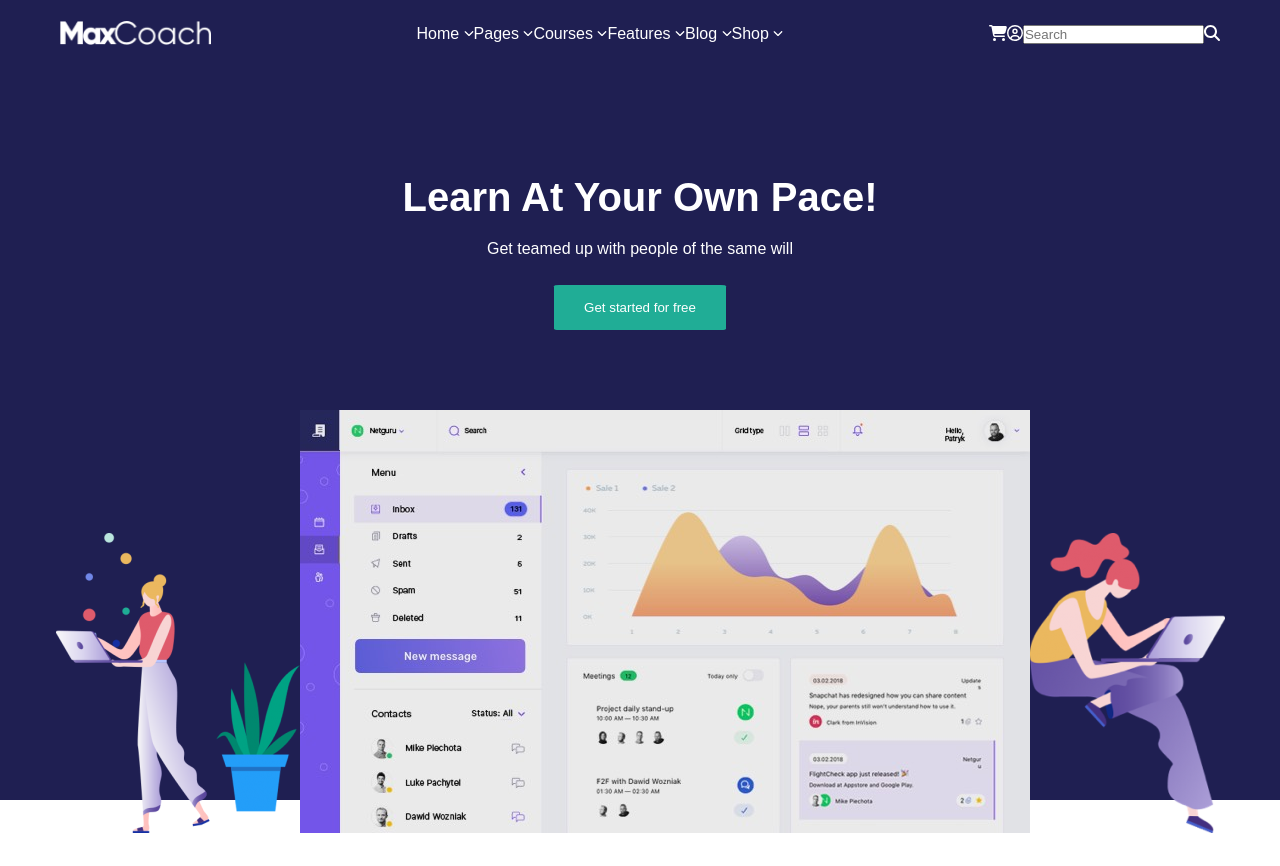
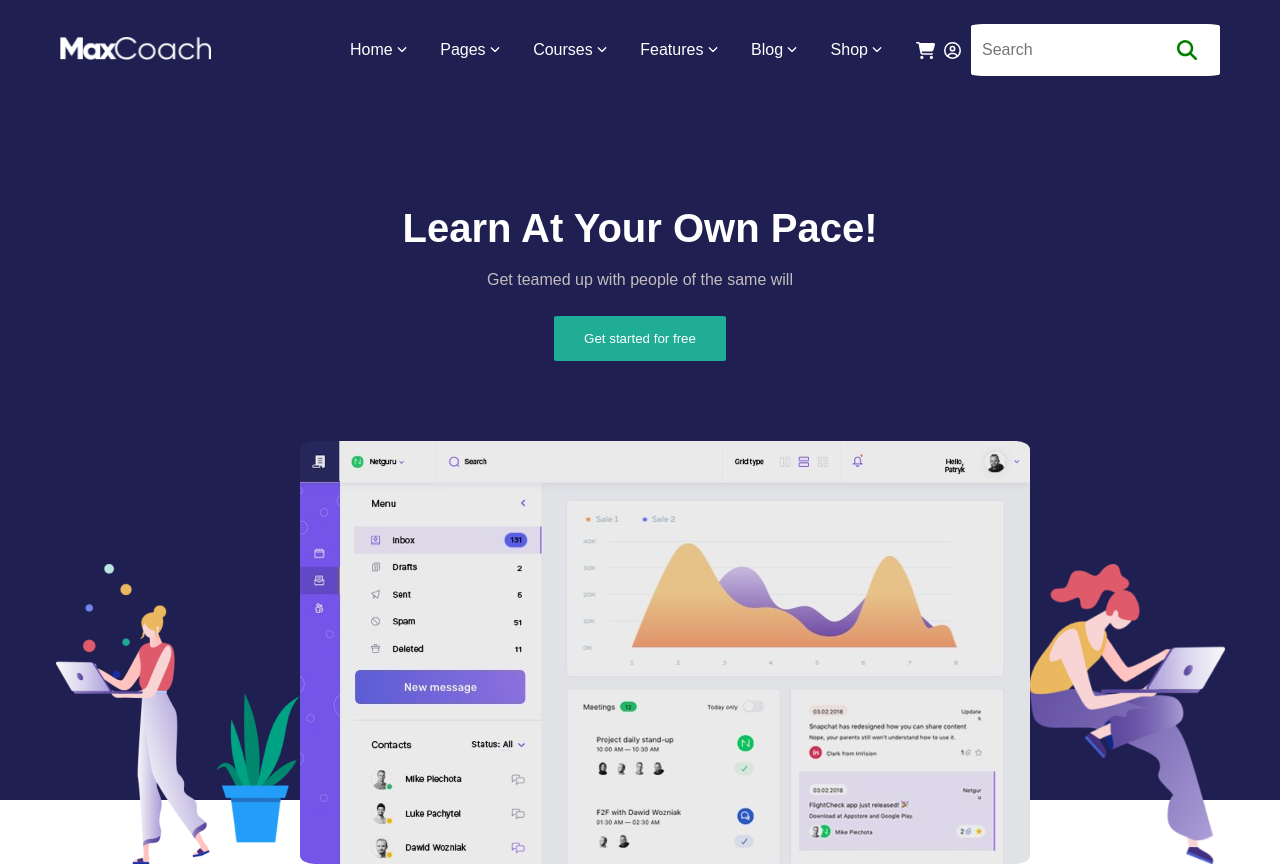
Before and after one commit to damianolagana/proj-html-vuejs, a Vue app in the folder vite-project/: page / in a window 1280 px wide. Shown: the top 866 px of the page. Built offline with nearby package versions, Linux system fonts and the light colour scheme.

Commit message:
navBar upgrade

```diff
--- a/vite-project/src/components/AppHeader.vue
+++ b/vite-project/src/components/AppHeader.vue
@@ -32,7 +32,7 @@ export default {
       </div>
       <div>
         <img src="../assets/img/home-6-hero-left-person-244x300.png" alt="">
-        <img src="../assets/img/home-6-hero-poster-final.jpg" alt="">
+        <img class="radius" src="../assets/img/home-6-hero-poster-final.jpg" alt="">
         <img src="../assets/img/home-6-hero-right-person-195x300.png" alt="">
       </div>
     </section>
@@ -41,6 +41,10 @@ export default {
 </template>
 
 <style lang="scss" scoped>
+.radius {
+  border-radius: 2%;
+}
+
 header {
   height: 800px;
   background-color: #1f1f52;
@@ -67,6 +71,7 @@ header {
 
     p {
       padding: 20px;
+      color: rgb(194, 189, 189);
     }
   }
 }
--- a/vite-project/src/components/AppNav.vue
+++ b/vite-project/src/components/AppNav.vue
@@ -21,17 +21,23 @@ export default {
     <div class="navLogo">
       <img src="../assets/img/dark-logo.png" alt="">
     </div>
-    <div class="flex justifySpaceB">
+    <div class="flex justifySpaceB navOptions">
       <div v-for="option in store.navBar">
         {{ option }}
         <font-awesome-icon width="10px" :icon="['fas', 'chevron-down']" />
       </div>
-    </div>
-    <div>
-      <font-awesome-icon :icon="['fas', 'cart-shopping']" />
-      <font-awesome-icon :icon="['far', 'circle-user']" />
-      <input type="text" placeholder="Search">
-      <font-awesome-icon :icon="['fas', 'magnifying-glass']" />
+      <div class="flex justifySpaceB alignCenter w35">
+        <font-awesome-icon class="fontIcon" :icon="['fas', 'cart-shopping']" />
+        <font-awesome-icon class="fontIcon" :icon="['far', 'circle-user']" />
+        <div class="flex searchBox">
+          <input type="text" placeholder="Search">
+          <div class="flex textCenter alignCenter justifyCenter">
+            <font-awesome-icon :icon="['fas', 'magnifying-glass']" />
+
+          </div>
+
+        </div>
+      </div>
     </div>
   </div>
 </template>
@@ -45,6 +51,7 @@ export default {
   justify-content: space-between;
   align-items: center;
   padding: 20px;
+  height: 100px;
 
   .navLogo {
     filter: brightness(6);
@@ -54,5 +61,40 @@ export default {
       width: 100%;
     }
   }
+
+  .navOptions {
+    width: 75%;
+    height: 100%;
+    align-items: center;
+  }
+}
+
+.fontIcon {
+  font-size: 17px;
+}
+
+input {
+  height: 50px;
+  border: none;
+  padding: 10px;
+  width: 85%;
+  font-size: 16px;
+}
+
+.searchBox {
+  border: 1px solid;
+  border-radius: 5%;
+
+  div {
+    height: 50px;
+    width: 30%;
+    background-color: white;
+    color: green;
+    font-size: 20px;
+  }
+}
+
+.w35 {
+  width: 35%;
 }
 </style>
--- a/vite-project/src/styles/general.scss
+++ b/vite-project/src/styles/general.scss
@@ -31,8 +31,16 @@ body {
     display: flex;
 }
 
+.justifyCenter {
+    justify-content: center;
+}
+
 .justifySpaceB {
     justify-content: space-between;
+}
+
+.alignCenter {
+    align-items: center;
 }
 
 .flexCol {
```
